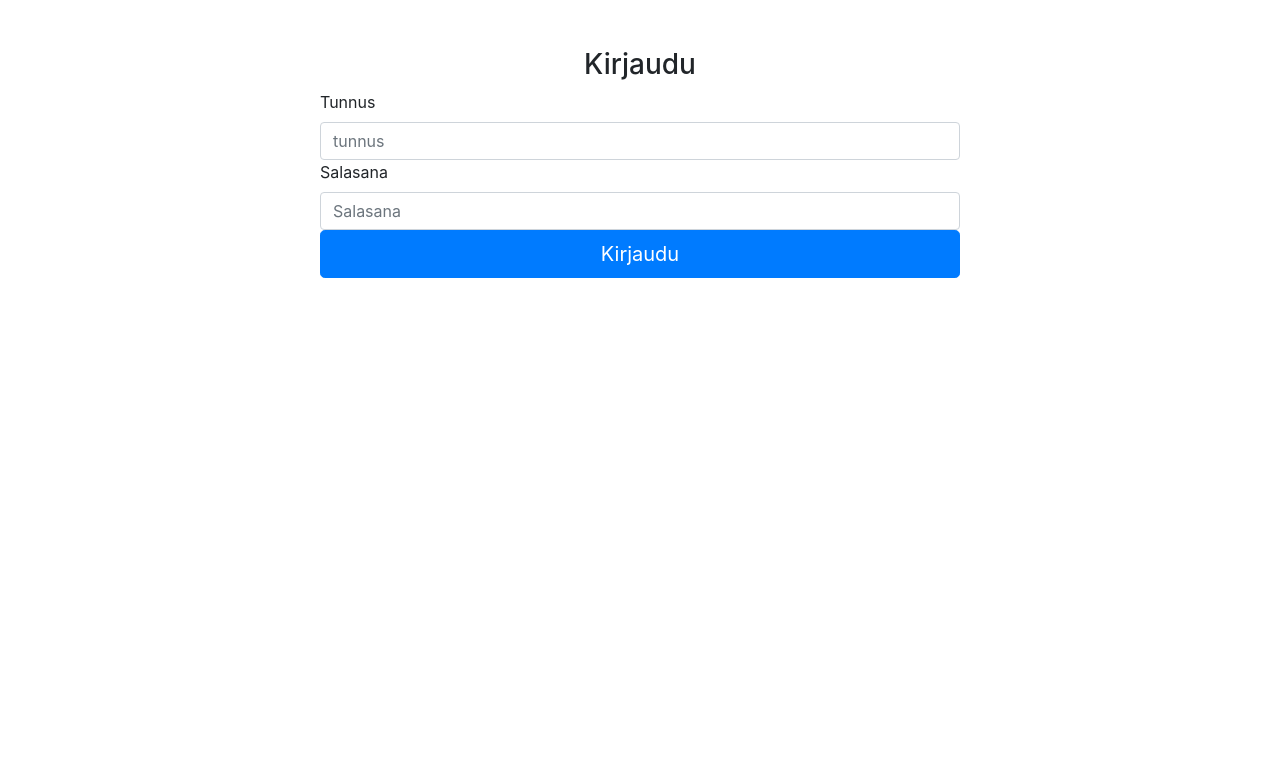
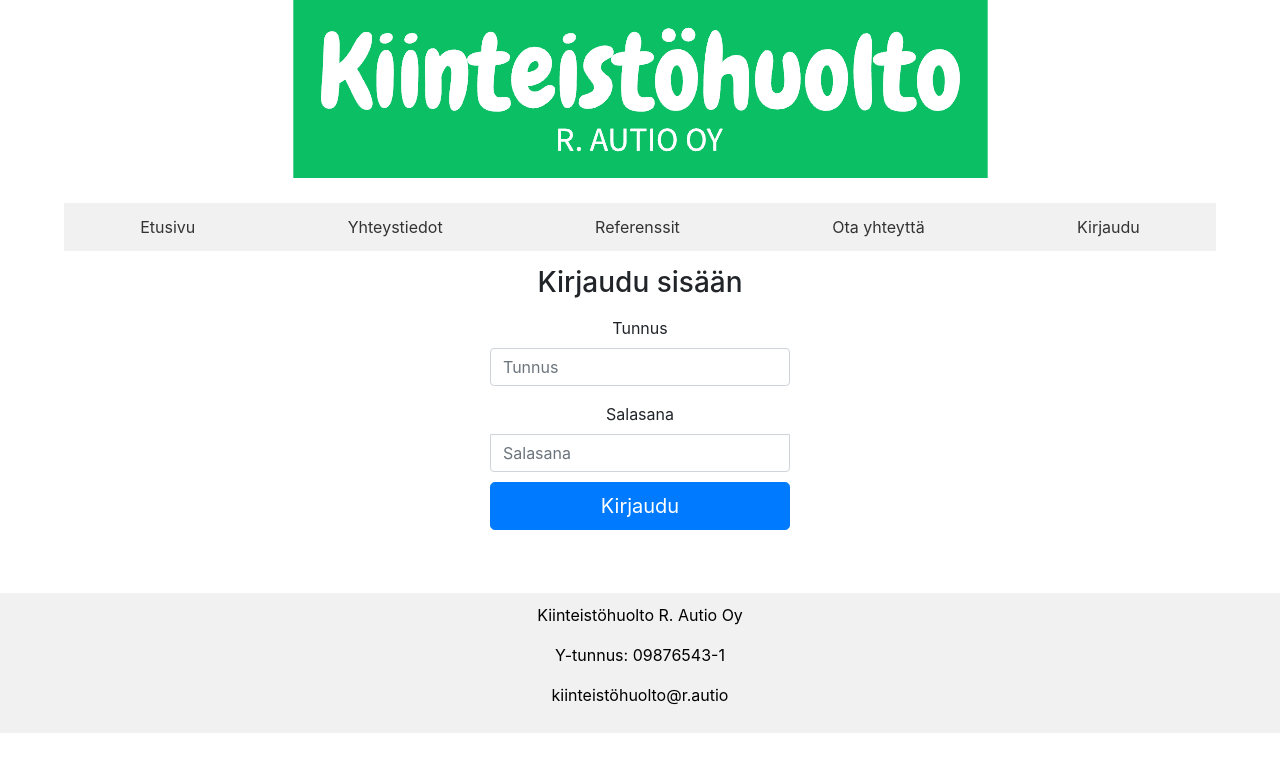
Before and after one commit to vlampsij/Ryhma-rama, a PHP site: page /backend/login.php in a window 1280 px wide. Shown: the top 772 px of the page. Run offline with PHP 8.4, Linux system fonts and the light colour scheme; some libraries are stand-ins or nearby versions.

Commit message:
kirjaudu sivua

```diff
--- a/backend/login.php
+++ b/backend/login.php
@@ -1,28 +1,86 @@
 <?php session_start(); ?>
-<!DOCTYPE html>
-<html>
+
+
+<!doctype html>
+<html lang="en">
   <head>
-        <link rel="stylesheet" href="https://maxcdn.bootstrapcdn.com/bootstrap/4.5.2/css/bootstrap.min.css">
-        <title>Kirjautuminen</title>
+    <!-- Required meta tags -->
+    <meta charset="utf-8">
+    <meta name="viewport" content="width=device-width, initial-scale=1, shrink-to-fit=no">
+    <!-- Bootstrap CSS -->
+    <link rel="stylesheet" href="https://cdn.jsdelivr.net/npm/bootstrap@4.3.1/dist/css/bootstrap.min.css" integrity="sha384-ggOyR0iXCbMQv3Xipma34MD+dH/1fQ784/j6cY/iJTQUOhcWr7x9JvoRxT2MZw1T" crossorigin="anonymous">
+
+    <!-- Optional JavaScript -->
+    <!-- jQuery first, then Popper.js, then Bootstrap JS -->
+    <script src="https://code.jquery.com/jquery-3.3.1.slim.min.js" integrity="sha384-q8i/X+965DzO0rT7abK41JStQIAqVgRVzpbzo5smXKp4YfRvH+8abtTE1Pi6jizo" crossorigin="anonymous"></script>
+    <script src="https://cdn.jsdelivr.net/npm/popper.js@1.14.7/dist/umd/popper.min.js" integrity="sha384-UO2eT0CpHqdSJQ6hJty5KVphtPhzWj9WO1clHTMGa3JDZwrnQq4sF86dIHNDz0W1" crossorigin="anonymous"></script>
+    <script src="https://cdn.jsdelivr.net/npm/bootstrap@4.3.1/dist/js/bootstrap.min.js" integrity="sha384-JjSmVgyd0p3pXB1rRibZUAYoIIy6OrQ6VrjIEaFf/nJGzIxFDsf4x0xIM+B07jRM" crossorigin="anonymous"></script>
+    <!--jQuery & JavaScript links-->
+    <script src="https://ajax.googleapis.com/ajax/libs/jquery/3.6.3/jquery.min.js"></script>
+    <script src="https://ajax.googleapis.com/ajax/libs/angularjs/1.6.9/angular.min.js"></script>
+    <!--<script src="js/myScript.js"></script>-->
+    <link rel="stylesheet" href="css/mycss.css">
+    <title>Kiinteistöhuolto R. Autio Oy</title>
+    <link href="css/sign-in.css" rel="stylesheet">
   </head>
-    <body>
+  <body class="text-center">
 
-<main class="form-signin w-50 m-auto">
+    <div class="kuva logo">
+        <a href="index.html"><img src="img/logo.png" alt="Kiinteistöhuolto R. Autio Oy" id="logo" class="img-fluid"></a>
+    </div>
+
+    <nav class=" sticky-top navbar-expand-sm">
+        <button class="navbar-toggler" type="button" data-bs-toggle="collapse" data-bs-target="#mynavbar">
+          <span class="navbar-toggler-icon"></span>
+        </button>
+        <div class="collapse navbar-collapse" id="mynavbar"></div>
+      <ul>
+        <li class="nav-item"><a href="index.html">Etusivu</a></li>
+        <li class="nav-item"><a href="yhteystiedot.html">Yhteystiedot</a></li>
+        <li class="nav-item"><a href="#">Referenssit</a></li>
+        <li class="nav-item"><a href="ota_yhteytta.html">Ota yhteyttä</a></li>
+        <li class="dropdown nav-item">
+          <a href="#">Kirjaudu</a>
+          <div class="dropdown-content">
+            <a class="linkki" href="#">Asukas</a>
+            <a class="linkki" href="#">Isännöitsijä</a>
+            <a class="linkki" href="#">Asiakas</a>
+            <a class="linkki" href="#">Työntekijä</a>
+          </div>
+        </li>
+      </ul>
+
+    </div>
+    </nav>
+
+
+    <main class="form-signin w-100 m-auto  mb-3">
     <form action="credcheck.php" method="POST">
-    <h1 class="h3 mt-5 fw-normal text-center">Kirjaudu</h1>
 
-    <div class="form-floating">
+          <h1 class="h3 mb-3 fw-normal">Kirjaudu sisään</h1>
+
+          <div class="form-floating ">
             <label for="tunnus">Tunnus</label>
-      <input type="text" class="form-control" id="tunnus" placeholder="tunnus">
+            <input type="text" class="form-control mb-3" id="tunnus" placeholder="Tunnus" required>
+
           </div>
-    <div class="form-floating">
+          <div class="form-floating ">
             <label for="salasana">Salasana</label>
-      <input type="password" class="form-control" id="salasana" placeholder="Salasana">
+            <input type="password" class="form-control" name="salasana" placeholder="Salasana" required>
 
           </div>
 
+
           <button class="w-100 btn btn-lg btn-primary" type="submit">Kirjaudu</button>
+
         </form>
       </main>
+
+
+<div class="footer mt-5">
+    <p>Kiinteistöhuolto R. Autio Oy</p>
+    <p>Y-tunnus: 09876543-1</p>
+    <p>kiinteistöhuolto@r.autio</p>
+</div>
 </body>
 </html>
```
Also changed, not shown: login.html (deleted, +0 -84 lines). Lines whose indentation alone changed are shown as unchanged.
